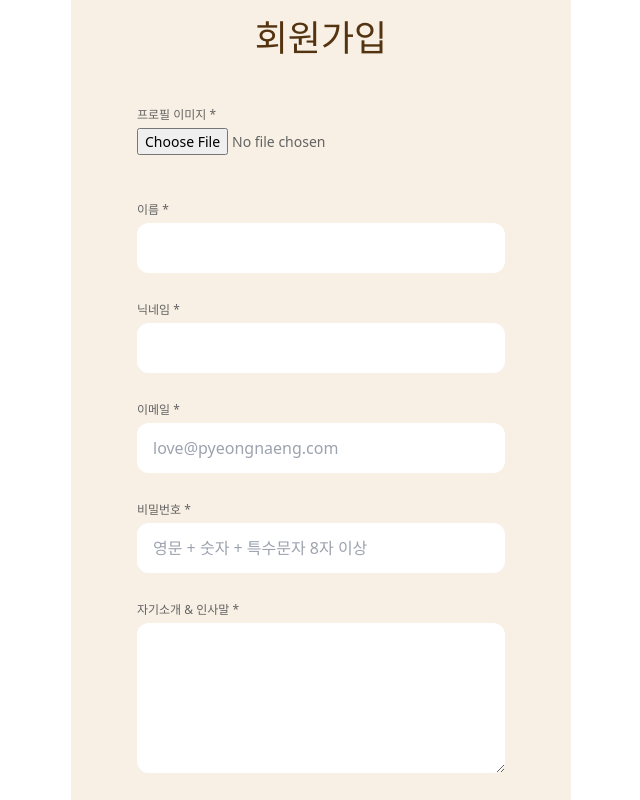
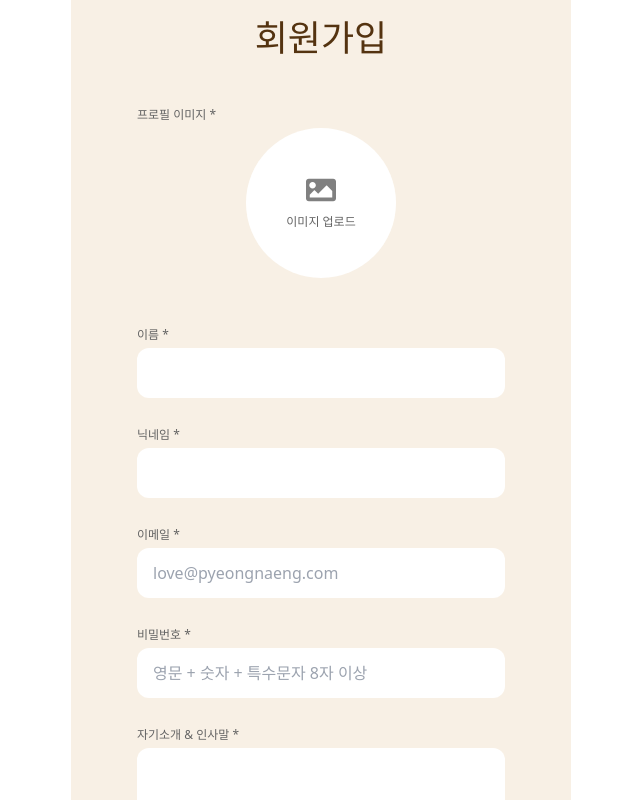
Before and after one commit to wooohyerim/pyeongnaengsarang, a React (Vite) app: page /signup in a window 1280 px wide. Shown: the top 800 px of the page, without its empty margins (319-959 px from the left). Built offline with nearby package versions, Linux system fonts and the light colour scheme; no server answers; a web font is replaced by a local one.

Commit message:
ADD : 회원가입 시 프로필 이미지 프리뷰 추가

```diff
--- a/src/pages/SignupForm.tsx
+++ b/src/pages/SignupForm.tsx
@@ -1,19 +1,31 @@
+import { useEffect, useState } from "react";
 import { useNavigate } from "react-router-dom";
 import { useForm } from "react-hook-form";
 import { FirebaseError } from "firebase/app";
 import { SignUpValues } from "@/types";
 import Button from "@/components/common/Button";
 import { signUpSubmit } from "@/api/auth";
+import { FaImage } from "react-icons/fa";
 
 const SignupForm = () => {
   const navigate = useNavigate();
+  const [previewImg, setPreviewImg] = useState<string>("");
 
   const {
     register,
     handleSubmit,
     reset,
+    watch,
     formState: { errors },
   } = useForm<SignUpValues>();
+
+  const preview = watch("image");
+  useEffect(() => {
+    if (preview && preview.length > 0) {
+      const file = preview[0];
+      setPreviewImg(URL.createObjectURL(file));
+    }
+  }, [preview]);
 
   const onSubmit = async (data: SignUpValues) => {
     try {
@@ -59,17 +71,34 @@ const SignupForm = () => {
         onSubmit={handleSubmit(onSubmit)}
         className="flex flex-col gap-5 w-[400px] h-full my-0 mx-auto p-4"
       >
-        <div className="flex flex-col gap-1 h-[75px]">
-          <label htmlFor="image" className="text-[#636363] text-[12px]">
-            프로필 이미지 *
-          </label>{" "}
+        <div className="flex flex-col gap-1 h-[200px]">
+          <span className="text-[#636363] text-[12px]"> 프로필 이미지 *</span>
+          <label
+            htmlFor="image"
+            className="flex flex-col justify-center items-center gap-2 w-[150px] h-[150px] my-0 mx-auto rounded-full bg-white cursor-pointer"
+          >
+            {preview && preview.length > 0 ? (
+              <img
+                className="w-[150px] h-[150px] rounded-full"
+                src={previewImg}
+                alt="img"
+              />
+            ) : (
+              <>
+                <FaImage size={30} color="gray" />
+                <span className="text-[12px] text-[#636363]">
+                  이미지 업로드
+                </span>
+              </>
+            )}
             <input
               type={"file"}
               accept=" .jpg, .png, .jpeg"
               {...register("image", { required: "이미지를 등록해주세요." })}
               id={"image"}
-            className="text-[14px] text-[#636363]"
+              className="text-[14px] text-[#636363] hidden"
             />
+          </label>
           {errors.image && (
             <span className="pl-1 text-[#ff0000] text-[12px]">
               {errors.image.message}
```
Lines whose indentation alone changed are shown as unchanged.
